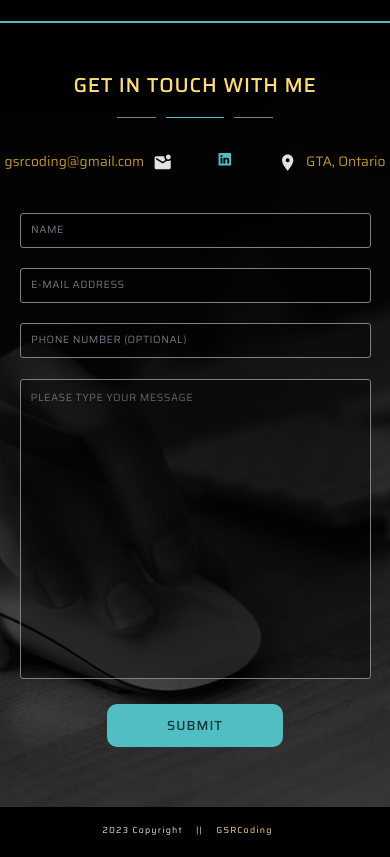
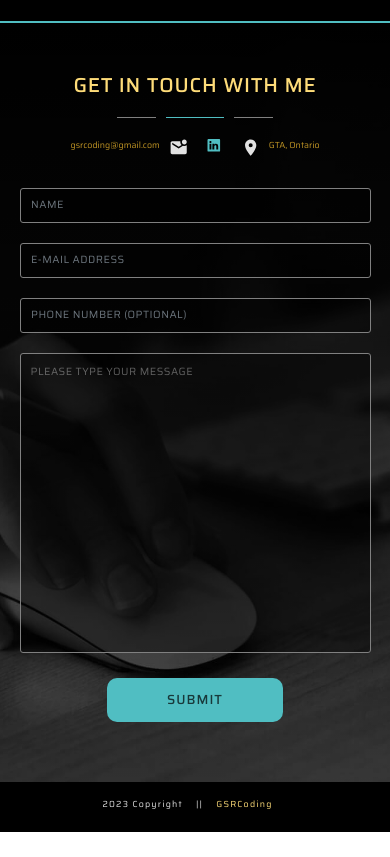
Before and after one commit to grosen-coding/grosen-portfolio, a React (Create React App) app: page / in a window 390 px wide. Shown: the part 5740-6597 px from the top of the page. After the commit the page ends 6572 px from the top, so only its background shows below. Built offline with nearby package versions, Linux system fonts and the light colour scheme.

Commit message:
added responsive styling for new contact section

```diff
--- a/src/sections/Contact.jsx
+++ b/src/sections/Contact.jsx
@@ -66,17 +66,7 @@ function Contact() {
             data-aos-easing="ease-in-out"
           ></div>
         </h2>
-        <ContactInfo
-          style={{
-            zIndex: 10,
-            position: "relative",
-            display: "flex",
-            width: "100%",
-            justifyContent: "center",
-            margin: "4rem 0 1rem",
-            // alignItems: "center",
-          }}
-        >
+        <ContactInfo>
           <a href="mailto:gsrcoding@gmail.com">
             <h3>gsrcoding@gmail.com </h3>
           </a>{" "}
@@ -294,9 +284,27 @@ const Wrap = styled.div`
 `;
 
 const ContactInfo = styled.div`
+  z-index: 10;
+  position: relative;
+  display: flex;
+  width: 100%;
+  justify-content: center;
+  margin: 4rem 0 1rem;
+  // alignItems: "center",
+
+  @media ${device.mobileL} {
+    width: 80%;
+    margin: 0 auto;
+    align-items: center;
+  }
+
   h3 {
     font-weight: 400;
     color: rgba(241, 186, 45, 0.8);
+
+    @media ${device.mobileL} {
+      font-size: 1rem;
+    }
 
     &:hover {
       color: rgba(241, 186, 45, 0.5);
@@ -311,6 +319,10 @@ const LinkedIn = styled(BsLinkedin)`
   color: #50bec2;
   font-size: 2rem;
   margin: 0 5rem;
+
+  @media ${device.mobileL} {
+    margin: 0 2rem;
+  }
 
   &:hover {
     color: rgba(80, 190, 194, 0.7);
```
